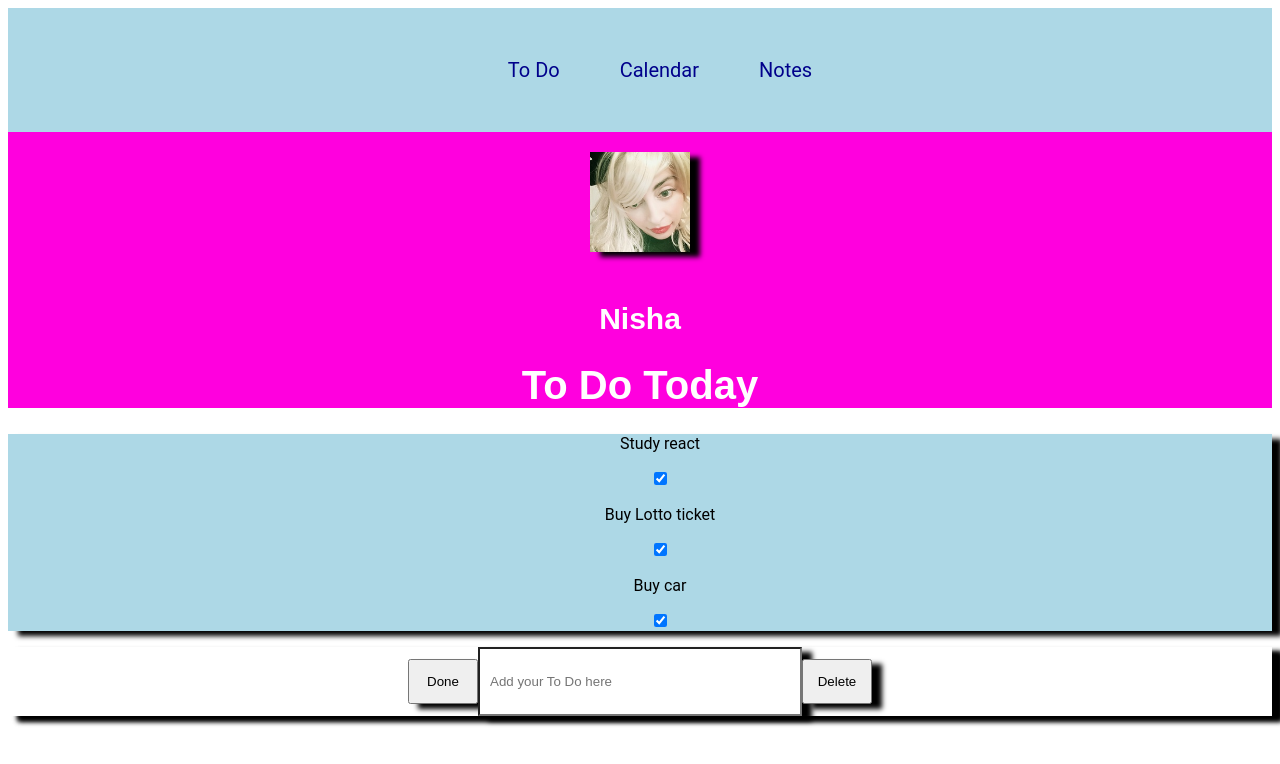
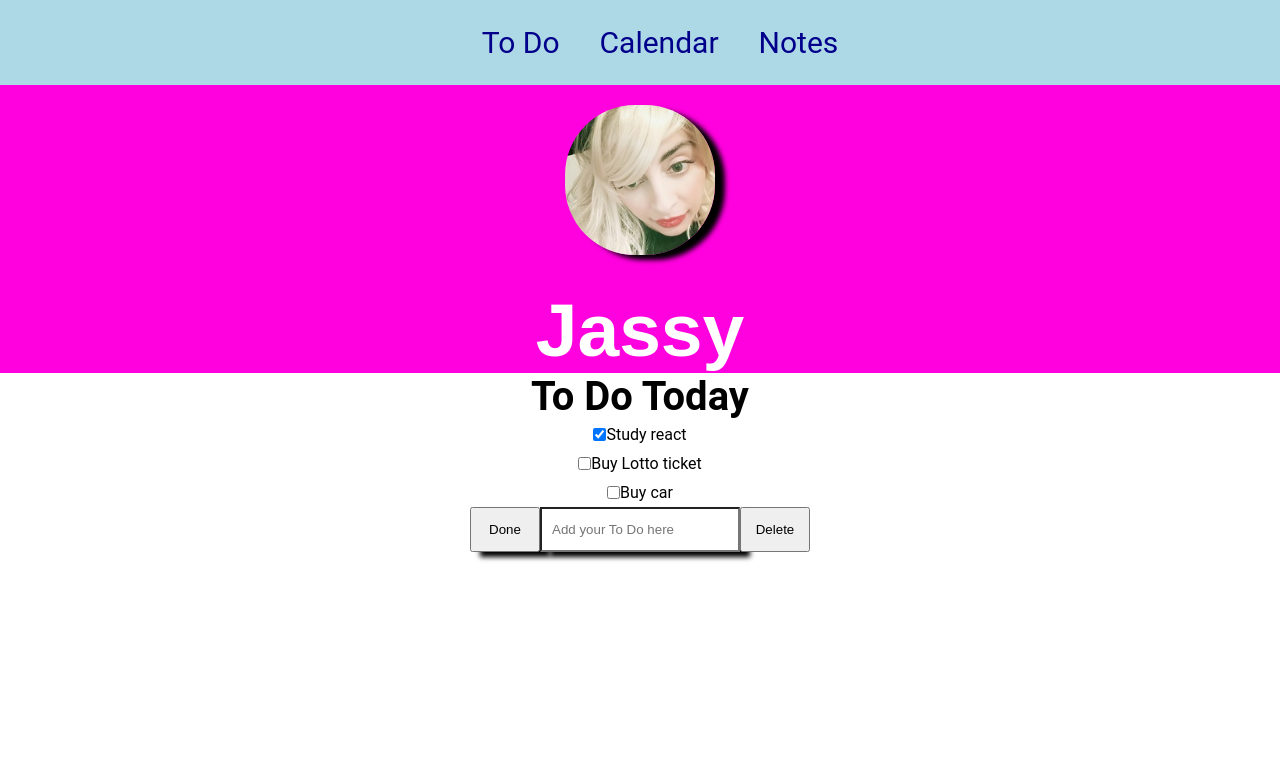
Before and after one commit to jassynyc2020/react-todo-app, a React (Create React App) app: page / in a window 1280 px wide. Shown: the top 764 px of the page. Built offline with nearby package versions, Linux system fonts and the light colour scheme; the HTML template or start-up script is replaced by a standard one.

Commit message:
reorganized the CSS formats

```diff
--- a/src/App.css
+++ b/src/App.css
@@ -1,7 +1,6 @@
 .App {
   text-align: center;
 }
-
 
 @media (prefers-reduced-motion: no-preference) {
   .App-jassy {
@@ -38,3 +37,8 @@
     transform: rotate(360deg);
   }
 }
+* {
+  box-sizing: border-box;
+  margin: 0;
+  padding: 0;
+}
--- a/src/App.js
+++ b/src/App.js
@@ -1,200 +1,174 @@
 import React from "react";
-import jassy from "./images/jassy.jpeg";
+import Image from "./images/jassy.jpeg";
 import "./App.css";
-
-// import {
-//   BrowserRouter as Router,
-//   Switch,
-//   Route,
-// } from "react-router-dom";
-
-// Install the Styled Components link below - ask for help
-
-// const Button = styled.a`
-//   display: inline-block;
-//   border-radius: 3px;
-//   padding: 0.5rem 0;
-//   margin: 0.5rem 1rem;
-//   width: 11rem;
-//   background: transparent;
-//   color: white;
-//   border: 2px solid white;
-
-//   ${(props) =>
-//     props.primary &&
-//     css`
-//       background: white;
-//       color: black;
-//     `}
-// `;
-
-// render(
-//   <div>
-//     <Button
-//       href="https://github.com/styled-components/styled-components"
-//       target="_blank"
-//       rel="noopener"
-//       primary
-//     >
-//       GitHub
-//     </Button>
-
-//     <Button as={Link} href="/docs">
-//       Documentation
-//     </Button>
-//   </div>
-// );
 
 const todos = [
   {
+    id: 1,
     todo: "Study react",
-    id: 1,
-    todoDone: true,
+    isCompleted: true,
   },
   {
+    id: 2,
     todo: "Buy Lotto ticket",
-    id: 2,
-    todoDone: true,
+    isCompleted: false,
   },
   {
+    id: 3,
     todo: "Buy car",
-    id: 3,
-    todoDone: true,
+    isCompleted: false,
   },
 ];
+const user = {
+  name: "Jassy",
+  image: Image,
+};
 
 function App() {
   return (
     <>
-      <header style={HeaderStyles}>
-        <ul style={NavStyle}>
-          <li style={NavItemStyle}>
-            <a style={NavLink} href="./App.js">
+      <header style={navStyle.headerContainer}>
+        <ul style={navStyle.listContainer}>
+          <li style={navStyle.listItems}>
+            <a style={navStyle.listLink} href="./App.js">
               To Do
             </a>
           </li>
-          <li style={NavItemStyle}>
-            <a style={NavLink} href="./App.js">
+          <li style={navStyle.listItems}>
+            <a style={navStyle.listLink} href="./App.js">
               Calendar
             </a>
           </li>
-          <li style={NavItemStyle}>
-            <a style={NavLink} href="./App.js">
+          <li style={navStyle.listItems}>
+            <a style={navStyle.listLink} href="./App.js">
               Notes
             </a>
           </li>
         </ul>
       </header>
-      <div style={userAvatarContainer}>
-        <img style={avatar} src={jassy} alt="user-avatar" />
-        <h2>Nisha</h2>
-        <h1>To Do Today</h1>
+      <div style={userAvatarContainer.avatarContainer}>
+        <img
+          style={userAvatarContainer.avatarImage}
+          src={user.image}
+          alt="user-avatar"
+        />
+        <h2>{user.name}</h2>
       </div>
-      <div style={todoList}>
-        <ul>
-          {todos.map((todo) => {
-            return (
-              <li style={listItemStyle}>
-                <p>{todo.todo}</p>
-                <input type="checkbox" checked={todo.todoDone} />
+      <h1 style={listItemStyle.titleList}>To Do Today</h1>
+      <ul style={listItemStyle.listContainer}>
+        {todos.map((todoItem) => (
+          <li style={listItemStyle.listItem}>
+            <input
+              style={listItemStyle.inputTodo}
+              type="checkbox"
+              checked={todoItem.isCompleted}
+            />
+            <span style={listItemStyle.listItemtodo}>{todoItem.todo}</span>
           </li>
-            );
-          })}
+        ))}
       </ul>
-      </div>
-      <div style={submitButton}>
-        <form style={AddToDoButton}>
-          <button style={InputDoneButton} type="submit">
+      <form style={inputStyle.form}>
+        <button style={inputStyle.doneButton} type="submit">
           Done
         </button>
-          <input style={InputButton} placeholder="Add your To Do here"></input>
-          <button style={InputDeleteButton} type="submit">
+        <input
+          style={inputStyle.inputButton}
+          placeholder="Add your To Do here"
+        ></input>
+        <button style={inputStyle.deleteButton} type="submit">
           Delete
         </button>
       </form>
-      </div>
     </>
   );
 }
 
-export default App;
+const listItemStyle = {
+  listContainer: {
+    textAlign: "flex-start",
+  },
+  titleList: {
+    display: "flex",
+    justifyContent: "center",
+    fontFamily: "roboto",
+    fontSize: "40px",
+  },
+  listItem: {
+    display: "flex",
+    justifyContent: "center",
+    padding: "5px",
+    fontFamily: "roboto",
+  },
+  inputTodo: {
+    display: "flex",
+  },
+};
 
-const HeaderStyles = {
+const navStyle = {
+  headerContainer: {
     backgroundColor: "lightblue",
     display: "flex",
     justifyContent: "center",
-};
-
-const NavStyle = {
+  },
+  listContainer: {
     display: "flex",
+    margin: "15px",
+    padding: "10px",
+  },
+  listItems: {
     listStyle: "none",
     fontFamily: "roboto",
     textDecoration: "none",
-  fontSize: "20px",
-};
-
-const NavItemStyle = {
-  margin: "1.5em",
-};
-
-const NavLink = {
+    fontSize: "30px",
+    paddingLeft: "40px",
+  },
+  listLink: {
     textDecoration: "none",
     color: "darkblue",
+    display: "flex",
+    justifyContent: "center",
+  },
 };
 
 const userAvatarContainer = {
-  fontSize: "20px",
+  avatarContainer: {
+    fontSize: "50px",
     textAlign: "center",
     fontFamily: "fantasy",
     color: "white",
     background: "#ff00de",
+  },
+  avatarImage: {
+    margin: "20px",
+    width: "150px",
+    boxShadow: "10px 5px 5px black",
+    borderRadius: "70px",
+  },
 };
 
-const avatar = {
-  margin: "20px",
-  width: "100px",
-  boxShadow: "10px 5px 5px black",
-};
-
-const todoList = {
-  fontFamily: "roboto",
-  textAlign: "center",
-  boxShadow: "10px 5px 5px black",
-  backgroundColor: "lightblue",
-};
-
-const listItemStyle = {
-  listStyle: "none",
-};
-
-const AddToDoButton = {
-  backgroundColor: "fuschia",
-  boxShadow: "10px 5px 5px black",
-  liststyletype: "circle",
-};
-
-const submitButton = {
-  textAlign: "center",
-  boxShadow: "10px 5px 5px black",
-};
-
-const InputButton = {
-  boxShadow: "10px 5px 5px black",
-  height: "45px",
-  width: "300px",
-  padding: "10px",
-};
-
-const InputDeleteButton = {
+const inputStyle = {
+  form: {
+    display: "flex",
+    justifyContent: "center",
+  },
+  doneButton: {
     boxShadow: "10px 5px 5px black",
     height: "45px",
     width: "70px",
     padding: "10px",
-};
-
-const InputDoneButton = {
-  boxShadow: "10px 5px 5px black",
+  },
+  deleteButton: {
+    boxShadow: "10px 5px 5x black",
     height: "45px",
     width: "70px",
     padding: "10px",
+  },
+  inputButton: {
+    boxShadow: "10px 5px 5px black",
+    height: "45px",
+    width: "200px",
+    padding: "10px",
+  },
 };
+
+export default App;
```
Lines whose indentation alone changed are shown as unchanged.
